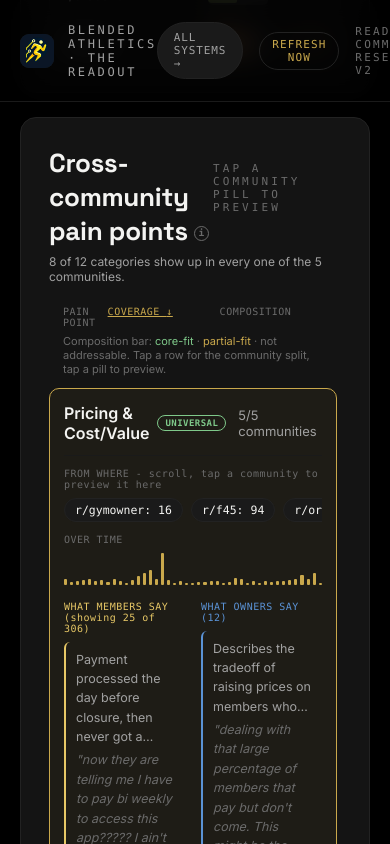
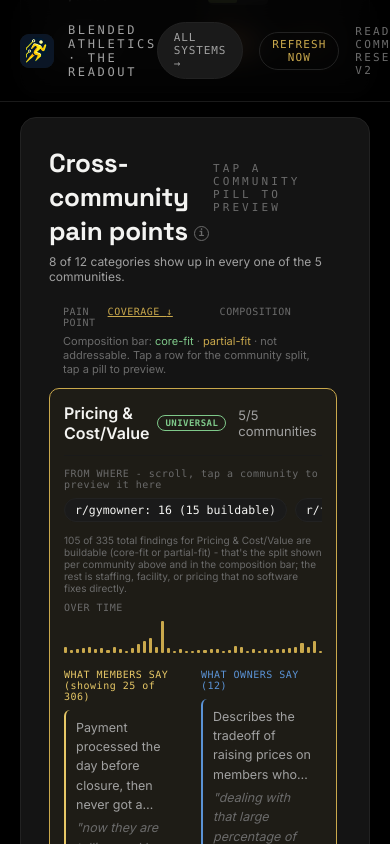
Before and after one commit to Santhoshi129/readout-sync, a Next.js app: page /retention-research in a window 390 px wide. Both pictures are taken after a click on the element 193 px from the left and 7614 px from the top of the page. Shown: the part 7193-8037 px from the top of the page. Built offline with nearby package versions, Linux system fonts and the light colour scheme.

Commit message:
Show buildable count per community on cross-community pain point pills; make stat tile notes tap-to-expand for mobile

```diff
--- a/components/Charts.tsx
+++ b/components/Charts.tsx
@@ -580,30 +580,40 @@ export function StatTiles({ tiles }: { tiles: { label: string; value: number | n
 
 function StatTile({ label, value, note, tip, tone, suffix, flag }: { label: string; value: number | null; note?: string; tip?: string; tone?: string; suffix?: string; flag?: string }) {
   const [hover, setHover] = useState(false);
+  const [expanded, setExpanded] = useState(false);
+  const open = hover || expanded;
   return (
     <div
       className="card"
-      style={{ padding: 24, position: "relative" }}
+      style={{ padding: 24, position: "relative", cursor: note ? "pointer" : undefined }}
       onMouseEnter={() => setHover(true)}
       onMouseLeave={() => setHover(false)}
+      onClick={() => note && setExpanded((e) => !e)}
     >
       <div
         style={{
           position: "absolute", top: 0, left: 0, right: 0, height: 2,
           borderRadius: "16px 16px 0 0",
           background: `linear-gradient(90deg, ${TONE[tone || "amber"]}, transparent)`,
-          opacity: hover ? 1 : 0.5, transition: "opacity 200ms ease",
+          opacity: open ? 1 : 0.5, transition: "opacity 200ms ease",
         }}
       />
       <div style={{ display: "flex", alignItems: "center", justifyContent: "space-between" }}>
         <div style={{ fontFamily: "var(--mono)", fontSize: 10.5, letterSpacing: "0.08em", textTransform: "uppercase", color: tone ? TONE[tone] : "var(--ink-faint)" }}>
           {label}
         </div>
-        {flag && flag !== "live" && (
-          <span className={`chip ${flag}`} style={{ fontSize: 9 }}>
-            {flag === "cached" ? "cached" : flag === "not-instrumented" ? "n/a" : "canary"}
-          </span>
-        )}
+        <div style={{ display: "flex", alignItems: "center", gap: 6 }}>
+          {flag && flag !== "live" && (
+            <span className={`chip ${flag}`} style={{ fontSize: 9 }}>
+              {flag === "cached" ? "cached" : flag === "not-instrumented" ? "n/a" : "canary"}
+            </span>
+          )}
+          {note && (
+            <span style={{ fontSize: 10, color: "var(--ink-faint)", transform: open ? "rotate(180deg)" : "none", transition: "transform 150ms ease" }}>
+              &#9662;
+            </span>
+          )}
+        </div>
       </div>
       <div style={{ fontFamily: "var(--font-head)", fontSize: 32, fontWeight: 800, marginTop: 8 }}>
         {tip ? (
@@ -624,11 +634,14 @@ function StatTile({ label, value, note, tip, tone, suffix, flag }: { label: stri
         // and data-note explanations. Grid-template-rows animating between
         // 0fr and 1fr grows to fit whatever the actual content height is,
         // so nothing is ever truncated regardless of note length.
+        // Driven by tap (expanded) as well as hover, since hover alone
+        // isn't discoverable or usable on touch devices - the small caret
+        // next to the label signals it's tappable either way.
         <div
           style={{
             display: "grid",
-            gridTemplateRows: hover ? "1fr" : "0fr",
-            opacity: hover ? 1 : 0,
+            gridTemplateRows: open ? "1fr" : "0fr",
+            opacity: open ? 1 : 0,
             transition: "grid-template-rows 200ms ease, opacity 200ms ease",
           }}
         >
--- a/components/CrossCommunityTable.tsx
+++ b/components/CrossCommunityTable.tsx
@@ -206,7 +206,7 @@ export function CrossCommunityTable({
                     return (
                       <span
                         key={c.subreddit}
-                        title={c.count > 0 ? `${c.count} finding${c.count === 1 ? "" : "s"} from ${c.label} on ${r.label.toLowerCase()}. Tap to preview.` : `${c.label} has no findings in this category.`}
+                        title={c.count > 0 ? `${c.count} finding${c.count === 1 ? "" : "s"} from ${c.label} on ${r.label.toLowerCase()}, ${c.buildableCount} of them buildable (core-fit or partial-fit, the rest not addressable by software). Tap to preview.` : `${c.label} has no findings in this category.`}
                         onClick={(e) => {
                           e.stopPropagation();
                           if (c.count === 0) return;
@@ -225,10 +225,13 @@ export function CrossCommunityTable({
                           transition: "background 0.1s ease, border-color 0.1s ease",
                         }}
                       >
-                        {c.label}: {c.count}
+                        {c.label}: {c.count}{c.count > 0 ? ` (${c.buildableCount} buildable)` : ""}
                       </span>
                     );
                   })}
+                </div>
+                <div style={{ fontSize: 10, color: "var(--ink-faint)", marginBottom: 8 }}>
+                  {r.buildableCount} of {r.totalCount} total findings for {r.label} are buildable (core-fit or partial-fit) - that's the split shown per community above and in the composition bar; the rest is staffing, facility, or pricing that no software fixes directly.
                 </div>
                 {previewPill?.startsWith(`${r.pain_point}::`) && communities && (() => {
                   const subreddit = previewPill.split("::")[1];
--- a/lib/combined-analysis.ts
+++ b/lib/combined-analysis.ts
@@ -137,7 +137,7 @@ export type CrossCommunityRow = {
   coreFitCount: number;
   partialFitCount: number;
   avgSeverityBuildable: number;
-  communities: { subreddit: string; label: string; count: number }[];
+  communities: { subreddit: string; label: string; count: number; buildableCount: number }[];
   coverage: number;
   universal: boolean;
 };
@@ -154,6 +154,7 @@ export function crossCommunityPainPoints(communities: CommunityDataset[]): Cross
         subreddit: c.subreddit,
         label: c.label,
         count: c.findings.filter((f) => f.pain_point === pp).length,
+        buildableCount: c.findings.filter((f) => f.pain_point === pp && (f.app_relevance === "core_fit" || f.app_relevance === "partial_fit")).length,
       }));
       const allFindings = communities.flatMap((c) => c.findings).filter((f) => f.pain_point === pp);
       const coreFit = allFindings.filter((f) => f.app_relevance === "core_fit");
```
